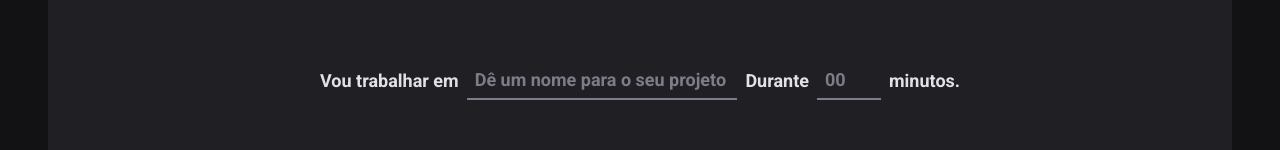
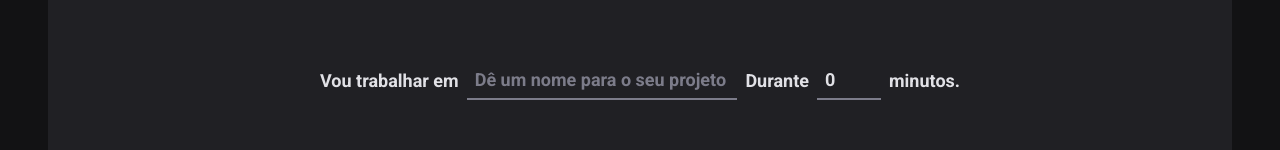
Before and after one commit to Lucasedusi/pomodoro-timer-react, a React (Vite) app: page / in a window 1280 px wide. Shown: the part 164-314 px from the top of the page. Built offline with nearby package versions, Linux system fonts and the light colour scheme.

Commit message:
:lipstick:feat: add typescript in forms

```diff
--- a/src/pages/Home/index.tsx
+++ b/src/pages/Home/index.tsx
@@ -18,13 +18,23 @@ const newCicleFormValidateSchema = zod.object({
 	minutesAmount: zod.number().min(5).max(60),
 });
 
+interface NewCicleFormData {
+	task: string;
+	minutesAmount: number;
+}
+
 export function Home() {
-	const { register, handleSubmit, watch } = useForm({
+	const { register, handleSubmit, watch, reset } = useForm<NewCicleFormData>({
 		resolver: zodResolver(newCicleFormValidateSchema),
+		defaultValues: {
+			task: "",
+			minutesAmount: 0,
+		},
 	});
 
-	function handleNewCreateCicle(data: any) {
+	function handleNewCreateCicle(data: NewCicleFormData) {
 		console.log(data);
+		reset();
 	}
 
 	const task = watch("task");
```
